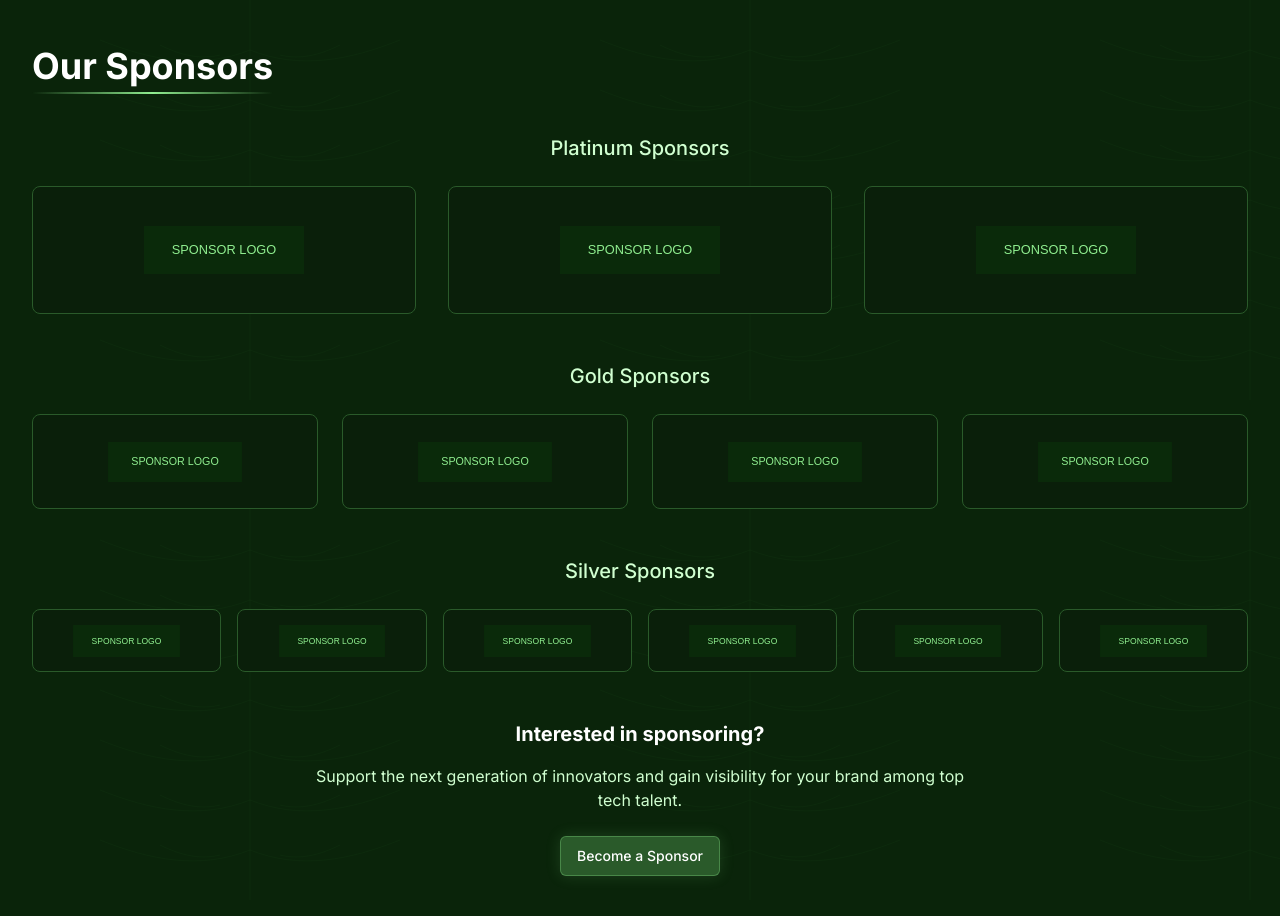
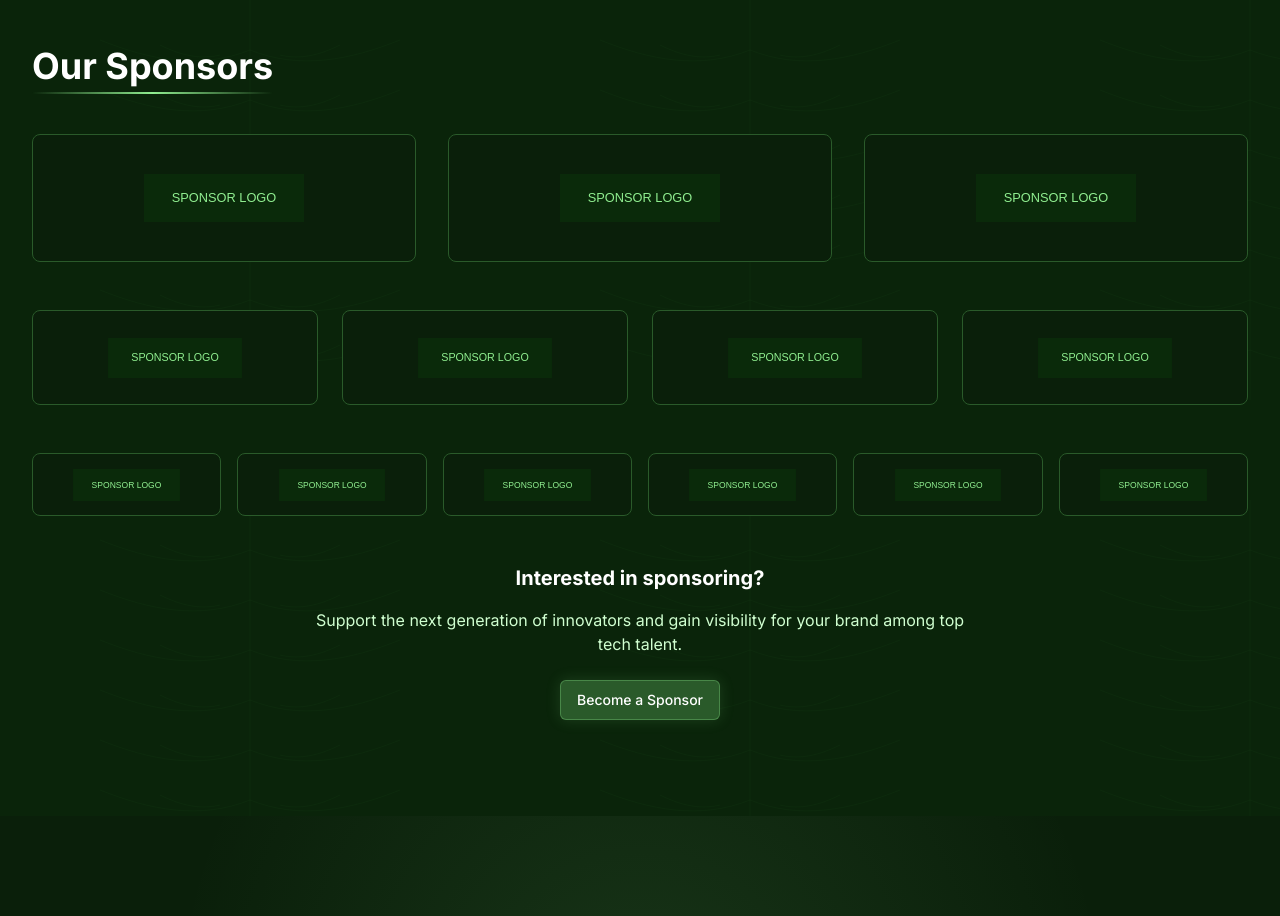
Before and after one commit to N1k0s1/kiwihacks, a Next.js app: page / in a window 1280 px wide. Shown: the part 2600-3516 px from the top of the page. Built offline with nearby package versions, Linux system fonts and the light colour scheme.

Commit message:
Remove commented-out sponsor section headers from the homepage

```diff
--- a/app/page.tsx
+++ b/app/page.tsx
@@ -486,7 +486,7 @@ export default function Home() {
             <div className="space-y-12">
               {/* Platinum Sponsors */}
               <div>
-                <h3 className="text-xl font-medium text-center mb-6 text-[#d0ffd0]">Platinum Sponsors</h3>
+                {/*<h3 className="text-xl font-medium text-center mb-6 text-[#d0ffd0]">Platinum Sponsors</h3>*/}
                 <div className="grid grid-cols-2 md:grid-cols-3 gap-8">
                   {[1, 2, 3].map((i) => (
                     <div
@@ -501,7 +501,7 @@ export default function Home() {
 
               {/* Gold Sponsors */}
               <div>
-                <h3 className="text-xl font-medium text-center mb-6 text-[#d0ffd0]">Gold Sponsors</h3>
+                {/*<h3 className="text-xl font-medium text-center mb-6 text-[#d0ffd0]">Gold Sponsors</h3>*/}
                 <div className="grid grid-cols-3 md:grid-cols-4 gap-6">
                   {[1, 2, 3, 4].map((i) => (
                     <div
@@ -516,7 +516,7 @@ export default function Home() {
 
               {/* Silver Sponsors */}
               <div>
-                <h3 className="text-xl font-medium text-center mb-6 text-[#d0ffd0]">Silver Sponsors</h3>
+                {/*<h3 className="text-xl font-medium text-center mb-6 text-[#d0ffd0]">Silver Sponsors</h3>*/}
                 <div className="grid grid-cols-4 md:grid-cols-6 gap-4">
                   {[1, 2, 3, 4, 5, 6].map((i) => (
                     <div
```
